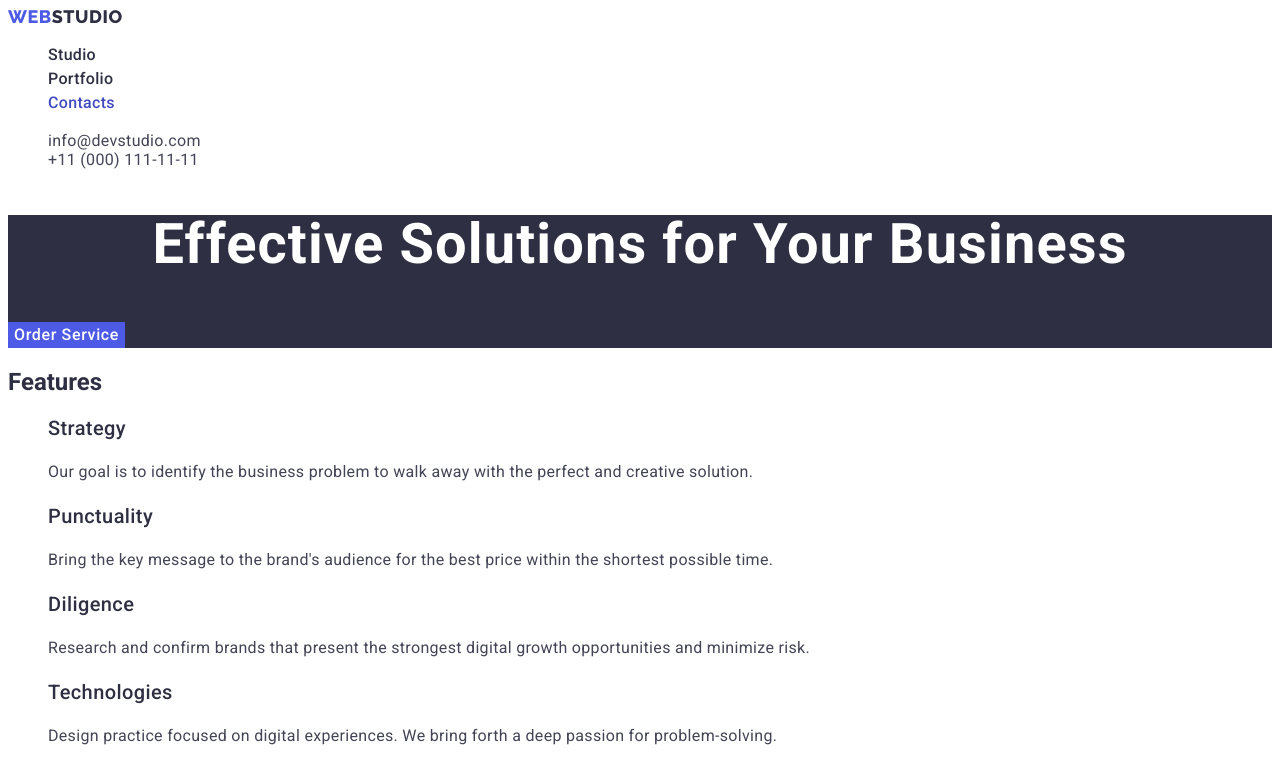
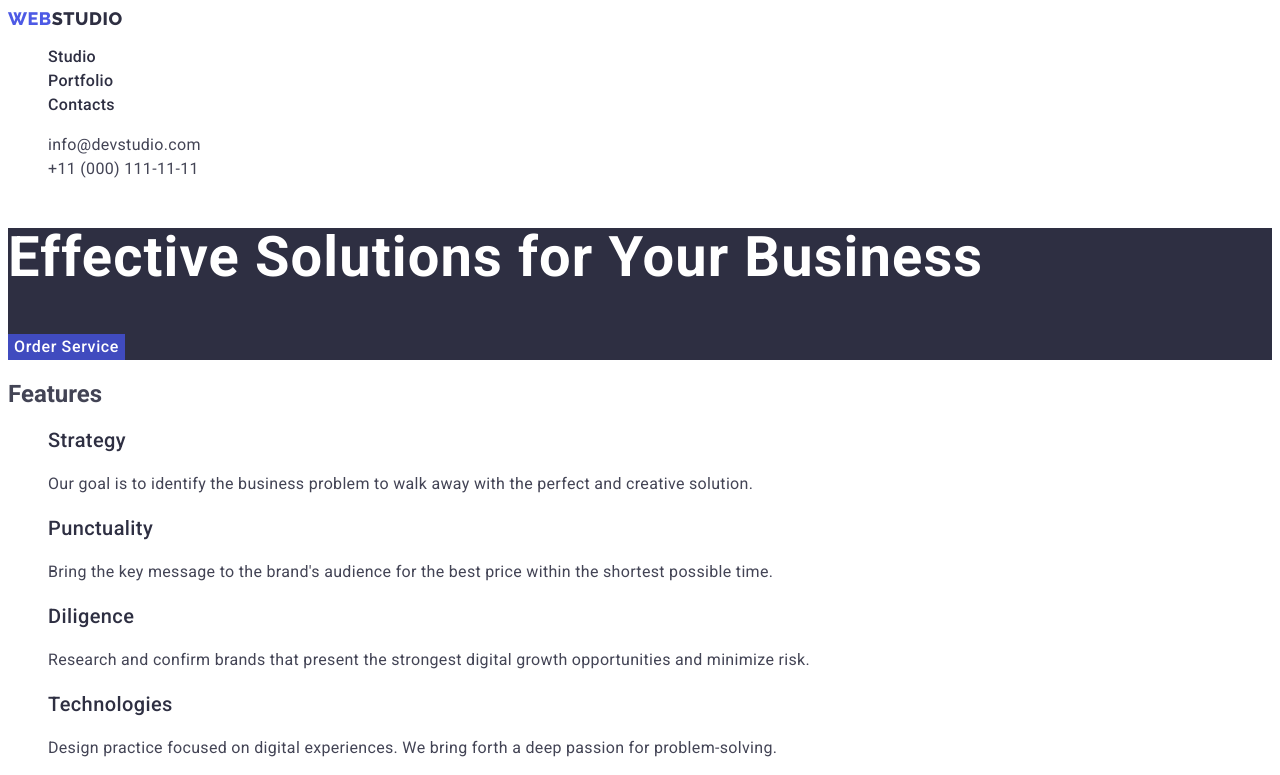
Before and after one commit to KrzLuk13/goit-markup-hw-02, a plain HTML site: page index.html in a window 1280 px wide. Both pictures are taken after a click on the button "Order Service". Shown: the top 775 px of the page. Drawn offline with Linux system fonts and the light colour scheme.

Commit message:
poprawki index.html

```diff
--- a/css/styles.css
+++ b/css/styles.css
@@ -16,7 +16,8 @@
 body {
   font-family: "Raleway", sans-serif;
   font-family: "Roboto", sans-serif;
-  color: var(--color-navyblue);
+  color: var(--color-slate);
+  background-color: var(--color-white);
 }
 
 .list {
@@ -30,7 +31,7 @@ body {
   font-family: "Raleway", sans-serif;
   font-size: 18px;
   font-weight: 800;
-  line-height: 1.17px;
+  line-height: 1.17;
   letter-spacing: 0.03em;
   color: var(--color-iris);
   text-transform: uppercase;
@@ -40,7 +41,7 @@ body {
   font-family: "Raleway", sans-serif;
   font-size: 18px;
   font-weight: 800;
-  line-height: 1.17px;
+  line-height: 1.17;
   letter-spacing: 0.03em;
   color: var(--color-navyblue);
   text-transform: uppercase;
@@ -59,13 +60,17 @@ body {
   color: var(--color-ocean);
 }
 
-.font-nav:visited {
+.font-nav:focus {
   color: var(--color-ocean);
+}
+
+.address {
+  font-style: normal;
 }
 
 .font-adress {
   font-size: 16px;
-  line-height: 1.5px;
+  line-height: 1.5;
   letter-spacing: 0.02em;
   font-style: normal;
   color: var(--color-slate);
@@ -74,7 +79,7 @@ body {
 .font-adress:hover {
   color: var(--color-ocean);
 }
-.font-adress:visited {
+.font-adress:focus {
   color: var(--color-ocean);
 }
 
@@ -103,7 +108,7 @@ body {
   font-family: inherit;
 }
 
-.order-service-button:visited {
+.order-service-button:focus {
   background-color: var(--color-ocean);
   font-family: inherit;
 }
@@ -113,7 +118,6 @@ body {
   font-weight: 700;
   line-height: 1.07;
   letter-spacing: 0.02em;
-  text-align: center;
   color: var(--color-white);
 }
 
@@ -123,7 +127,7 @@ body {
   line-height: 1.11;
   color: var(--color-navyblue);
   letter-spacing: 0.02em;
-  text-align: center;
+  text-transform: capitalize;
 }
 
 .text-h-three {
@@ -132,7 +136,6 @@ body {
   line-height: 1.2;
   color: var(--color-navyblue);
   letter-spacing: 0.02em;
-  text-transform: capitalize;
 }
 
 .text {
@@ -157,7 +160,7 @@ body {
   font-family: "Raleway", sans-serif;
   font-size: 18px;
   font-weight: 800;
-  line-height: 1.17px;
+  line-height: 1.17;
   color: var(--color-cloud);
   text-transform: uppercase;
   letter-spacing: 0.03em;
--- a/index.html
+++ b/index.html
@@ -26,7 +26,7 @@
           <li><a href="" class="font-nav link">Contacts</a></li>
         </ul>
       </nav>
-      <address>
+      <address class="address">
         <ul class="list">
           <li>
             <a href="mailto:info@devstudio.com" class="font-adress link"
```
